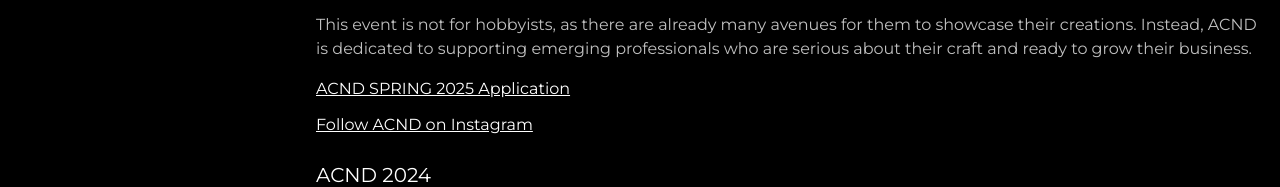
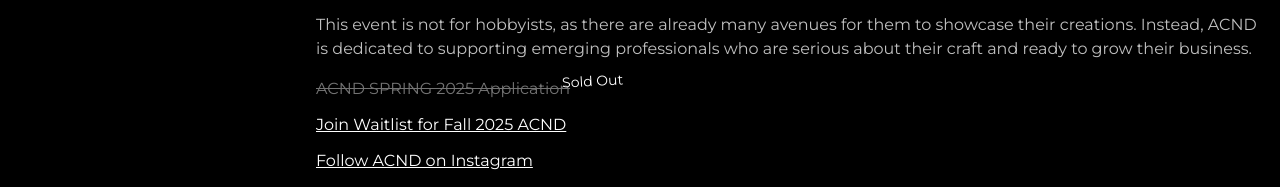
Before and after one commit to aaron-soto/william-douglas, a Next.js app: page /acnd-exhibition in a window 1280 px wide. Shown: the part 417-604 px from the top of the page. Built offline with nearby package versions, Linux system fonts and the light colour scheme.

Commit message:
feat: add waitlist page for ACND Exhibition Fall 2025 and update exhibition details

```diff
--- a/src/app/(marketing)/acnd-exhibition/page.tsx
+++ b/src/app/(marketing)/acnd-exhibition/page.tsx
@@ -29,34 +29,79 @@
     <div className="py-6 px-4 text-white flex flex-col">
       <h1 className="text-3xl text-white">ACND Exhibition</h1>
 
-      <Image src="/images/acnd/acnd-color-logo.png" height={50} width={200} alt="acnd-logo" className="my-4" />
+      <Image
+        src="/images/acnd/acnd-color-logo.png"
+        height={50}
+        width={200}
+        alt="acnd-logo"
+        className="my-4"
+      />
 
       <p className="text-muted-foreground mt-3">
-        The ACND Art Exhibition was created to bridge the gap between serious artists, makers, and craftspeople and their ideal clients and customers. What sets this exhibition apart is its focus on connecting creators with genuine buyers rather than other creators, ensuring a more meaningful and lucrative experience for participants.
+        The ACND Art Exhibition was created to bridge the gap between serious
+        artists, makers, and craftspeople and their ideal clients and customers.
+        What sets this exhibition apart is its focus on connecting creators with
+        genuine buyers rather than other creators, ensuring a more meaningful
+        and lucrative experience for participants.
       </p>
       <p className="text-muted-foreground mt-3">
-        The concept for ACND began with William Douglas’s own journey as a maker. Early on, he participated in events to gain exposure, but his high-end, art exhibition furniture often stood out in the wrong way. Many attendees were there for affordable holiday trinkets, not investment pieces. Realizing he needed a different platform but unable to afford the $15,000 cost to join the &quot;right&quot; shows in LA, William decided to create his own opportunity.
+        The concept for ACND began with William Douglas’s own journey as a
+        maker. Early on, he participated in events to gain exposure, but his
+        high-end, art exhibition furniture often stood out in the wrong way.
+        Many attendees were there for affordable holiday trinkets, not
+        investment pieces. Realizing he needed a different platform but unable
+        to afford the $15,000 cost to join the &quot;right&quot; shows in LA,
+        William decided to create his own opportunity.
       </p>
       <p className="text-muted-foreground mt-3">
-        Hosted at Case Study Coffee Lounge, ACND is designed to provide serious artists and makers with the kind of support William didn’t have early in his career—a professional space that connects them with buyers who value and appreciate their work.
+        Hosted at Case Study Coffee Lounge, ACND is designed to provide serious
+        artists and makers with the kind of support William didn’t have early in
+        his career—a professional space that connects them with buyers who value
+        and appreciate their work.
       </p>
       <p className="text-muted-foreground mt-3">
-        This event is not for hobbyists, as there are already many avenues for them to showcase their creations. Instead, ACND is dedicated to supporting emerging professionals who are serious about their craft and ready to grow their business.
+        This event is not for hobbyists, as there are already many avenues for
+        them to showcase their creations. Instead, ACND is dedicated to
+        supporting emerging professionals who are serious about their craft and
+        ready to grow their business.
       </p>
 
       <div className="flex flex-col my-4  gap-3 mb-6">
-        <Link className="hover:text-red-700 underline text-white" href="/acnd-exhibition/apply">ACND SPRING 2025 Application</Link>
-        <Link className="hover:text-red-700 underline text-white" href="https://www.instagram.com/acnd.exhibition/" target="_blank">Follow ACND on Instagram</Link>
+        <div className="flex items-center gap-2">
+          <Link
+            className="text-neutral-500 line-through pointer-events-none"
+            href="/acnd-exhibition/apply"
+          >
+            ACND SPRING 2025 Application
+          </Link>
+          <span className="text-sm -translate-y-2 -rotate-3 -translate-x-4">
+            Sold Out
+          </span>
+        </div>
+        <Link
+          className="hover:text-red-700 underline text-white"
+          href="/acnd-exhibition/waitlist"
+        >
+          Join Waitlist for Fall 2025 ACND
+        </Link>
+        <Link
+          className="hover:text-red-700 underline text-white"
+          href="https://www.instagram.com/acnd.exhibition/"
+          target="_blank"
+        >
+          Follow ACND on Instagram
+        </Link>
       </div>
 
       <h2 className=" text-xl font-sans uppercase">ACND 2024</h2>
 
       <ImageSlider images={IMAGES} className="w-full mt-4" />
 
-      <h2 className="text-xl font-sans uppercase mt-12">What people say about ACND</h2>
+      <h2 className="text-xl font-sans uppercase mt-12">
+        What people say about ACND
+      </h2>
 
       <ACNDTestimonialSlider className="w-full" />
-
     </div>
   );
 }
--- /dev/null
+++ b/src/app/(marketing)/acnd-exhibition/waitlist/page.tsx
@@ -0,0 +1,19 @@
+export default function Page() {
+  return (
+    <>
+      <div className="py-6 px-4 text-white flex flex-col h-screen">
+        <h1 className="text-3xl text-white">
+          ACND Exhibition Fall 2025 Waitlist
+        </h1>
+        <iframe
+          src="https://docs.google.com/forms/d/e/1FAIpQLSdwLrrsGIubslUoMRqExxUSwGWAy3MsFpAAz3OpJtkRjqHwOQ/viewform?embedded=true"
+          // width="640"
+          // height="824"
+          className="mt-6 h-full w-full"
+        >
+          Loading…
+        </iframe>
+      </div>
+    </>
+  );
+}
```
